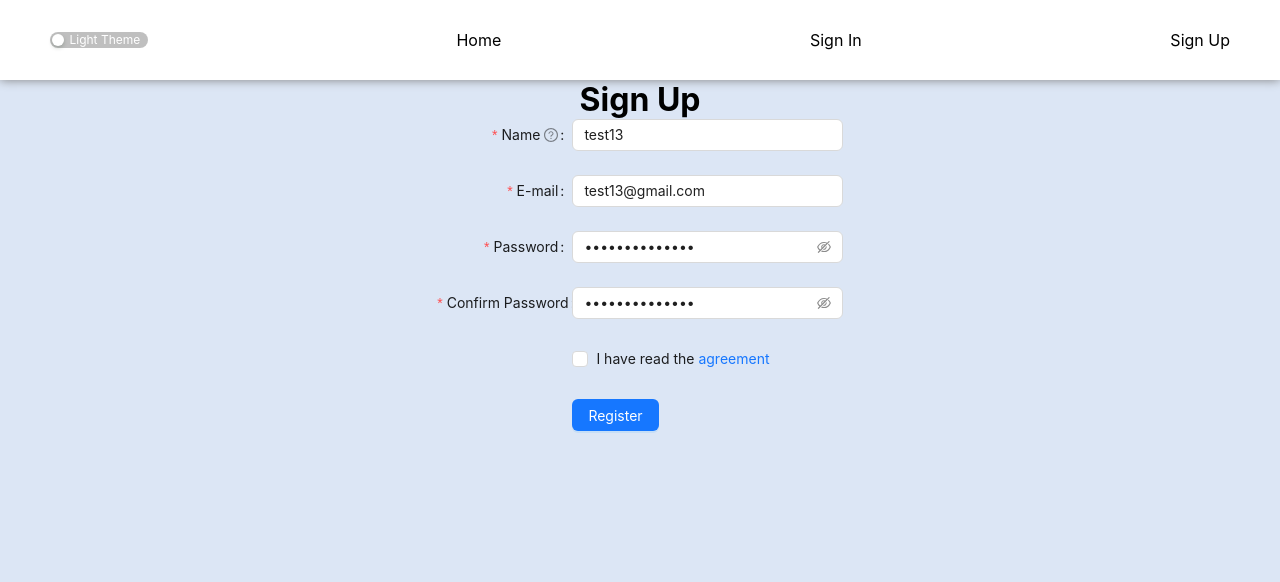
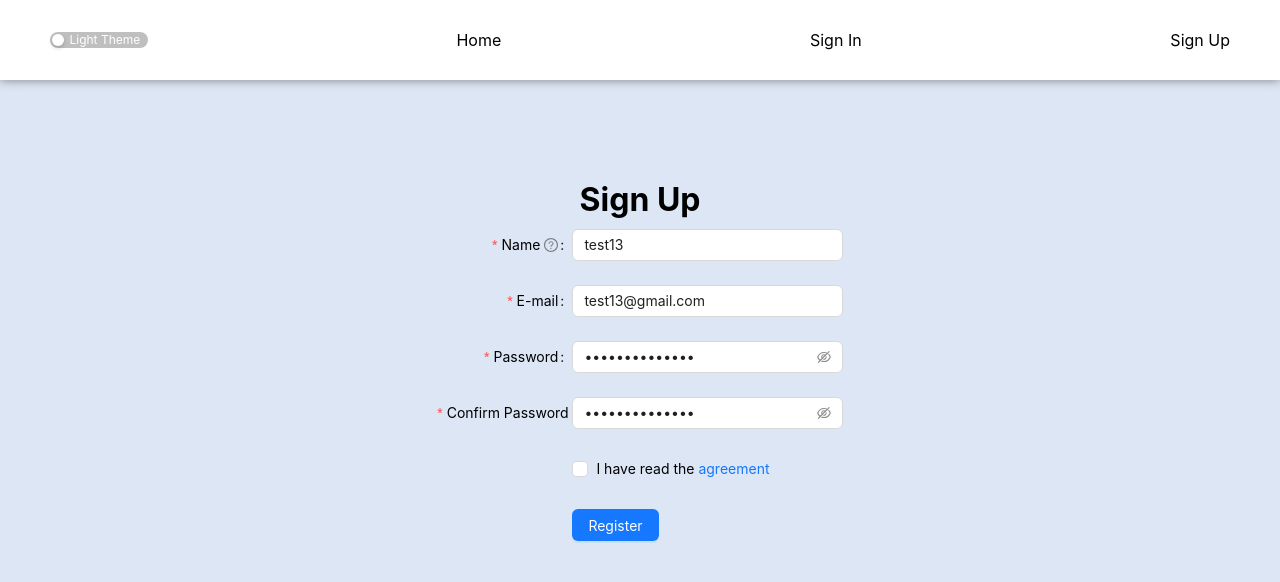
Before and after one commit to EegiiSte/fullstack-leap, a React (Create React App) app in the folder frontend/: page /sign-up in a window 1280 px wide. Shown: the top 582 px of the page. Built offline with nearby package versions, Linux system fonts and the light colour scheme.

Commit message:
changed background signIn.js and signUp.js

```diff
--- a/frontend/src/pages/sign-up/SignUp.js
+++ b/frontend/src/pages/sign-up/SignUp.js
@@ -3,7 +3,9 @@ import axios from "axios";
 import React, { useState } from "react";
 import { useNavigate } from "react-router-dom";
 import { Header } from "../../component";
+import { MatrixBG } from "../../component/matrix";
 import { useNotificationContext } from "../../context/NotificationContext";
+import { useThemeContext } from "../../context/ThemeContext";
 import { useUserContext } from "../../context/UserContext";
 
 const { Option } = Select;
@@ -43,6 +45,7 @@ export const SignUp = () => {
   const { successNotification, errorNotification } = useNotificationContext();
 
   const [signinLoading, setSigninLoading] = useState(false);
+  const { setTheme, theme } = useThemeContext();
 
   const navigate = useNavigate();
 
@@ -100,7 +103,20 @@ export const SignUp = () => {
   return (
     <div className="d-flex align-c flex-direction-c just-c">
       <Header />
-      <h1>Sign Up</h1>
+      {theme === "light" ? (
+        <div style={{ backgroundColor: "#cbdaf0a8" }} />
+      ) : (
+        <MatrixBG />
+      )}
+      <h1
+        style={{
+          paddingTop: "100px",
+          paddingBottom: "10px",
+          color: theme === "light" ? "black" : "white",
+        }}
+      >
+        Sign Up
+      </h1>
       <Form
         {...formItemLayout}
         form={form}
@@ -116,7 +132,15 @@ export const SignUp = () => {
       >
         <Form.Item
           name="name"
-          label="Name"
+          label={
+            <span
+              style={{
+                color: theme === "light" ? "black" : "white",
+              }}
+            >
+              Name
+            </span>
+          }
           // initialValue={"test13"}
           initialValue={process.env.NODE_ENV === "development" ? "test13" : ""}
           tooltip="What do you want others to call you?"
@@ -132,7 +156,15 @@ export const SignUp = () => {
         </Form.Item>
         <Form.Item
           name="email"
-          label="E-mail"
+          label={
+            <span
+              style={{
+                color: theme === "light" ? "black" : "white",
+              }}
+            >
+              E-mail
+            </span>
+          }
           initialValue={
             process.env.NODE_ENV === "development" ? "test13@gmail.com" : ""
           }
@@ -152,7 +184,15 @@ export const SignUp = () => {
 
         <Form.Item
           name="password"
-          label="Password"
+          label={
+            <span
+              style={{
+                color: theme === "light" ? "black" : "white",
+              }}
+            >
+              Password
+            </span>
+          }
           // initialValue={"12345678aaa$$R"}
           initialValue={
             process.env.NODE_ENV === "development" ? "12345678aaa$$R" : ""
@@ -177,7 +217,15 @@ export const SignUp = () => {
         </Form.Item>
         <Form.Item
           name="confirm"
-          label="Confirm Password"
+          label={
+            <span
+              style={{
+                color: theme === "light" ? "black" : "white",
+              }}
+            >
+              Confirm Password
+            </span>
+          }
           dependencies={["password"]}
           hasFeedback
           // initialValue={"12345678aaa$$R"}
@@ -217,7 +265,11 @@ export const SignUp = () => {
           ]}
           {...tailFormItemLayout}
         >
-          <Checkbox>
+          <Checkbox
+            style={{
+              color: theme === "light" ? "black" : "white",
+            }}
+          >
             I have read the <a href="">agreement</a>
           </Checkbox>
         </Form.Item>
--- a/frontend/src/pages/signIn/SignIn.js
+++ b/frontend/src/pages/signIn/SignIn.js
@@ -3,12 +3,15 @@ import axios from "axios";
 import React, { useState } from "react";
 import { useNavigate } from "react-router-dom";
 import { Header } from "../../component";
+import { MatrixBG } from "../../component/matrix";
 import { useNotificationContext } from "../../context/NotificationContext";
+import { useThemeContext } from "../../context/ThemeContext";
 import { useUserContext } from "../../context/UserContext";
 
 export const SignIn = (props) => {
   const { signIn } = useUserContext();
   const { successNotification, errorNotification } = useNotificationContext();
+  const { setTheme, theme } = useThemeContext();
 
   const [signinLoading, setSigninLoading] = useState(false);
 
@@ -58,11 +61,17 @@ export const SignIn = (props) => {
   return (
     <div className="d-flex align-c flex-direction-c just-c">
       <Header />
+      {theme === "light" ? (
+        <div style={{ backgroundColor: "#cbdaf0a8" }} />
+      ) : (
+        <MatrixBG />
+      )}
       <div
-        className="d-flex align-c flex-direction-c  just-c"
+        className="d-flex align-c flex-direction-c "
         style={{
+          paddingTop: "100px",
           height: "100vh",
-          width: "100wh",
+          // width: "100wh",
         }}
       >
         <h1>Login in</h1>
@@ -86,7 +95,15 @@ export const SignIn = (props) => {
           autoComplete="off"
         >
           <Form.Item
-            label="Email"
+            label={
+              <span
+                style={{
+                  color: theme === "light" ? "black" : "white",
+                }}
+              >
+                Email
+              </span>
+            }
             name="email"
             // initialValue={"test9@gmail.com"}
             initialValue={
@@ -103,7 +120,15 @@ export const SignIn = (props) => {
           </Form.Item>
 
           <Form.Item
-            label="Password"
+            label={
+              <span
+                style={{
+                  color: theme === "light" ? "black" : "white",
+                }}
+              >
+                Password
+              </span>
+            }
             name="password"
             // initialValue={"12345678aaa$$R"}
             initialValue={
@@ -127,7 +152,13 @@ export const SignIn = (props) => {
               span: 16,
             }}
           >
-            <Checkbox>Remember me</Checkbox>
+            <Checkbox
+              style={{
+                color: theme === "light" ? "black" : "white",
+              }}
+            >
+              Remember me
+            </Checkbox>
           </Form.Item>
 
           <Form.Item
```
